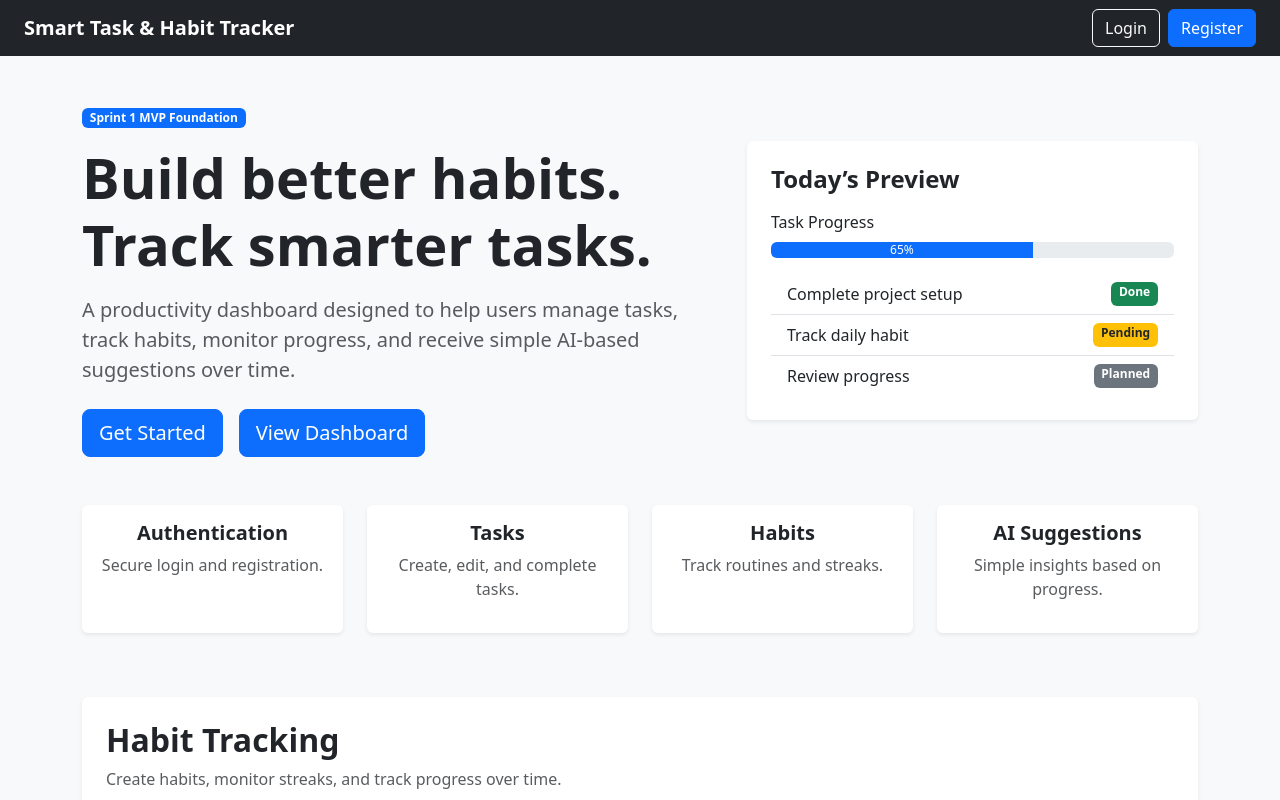
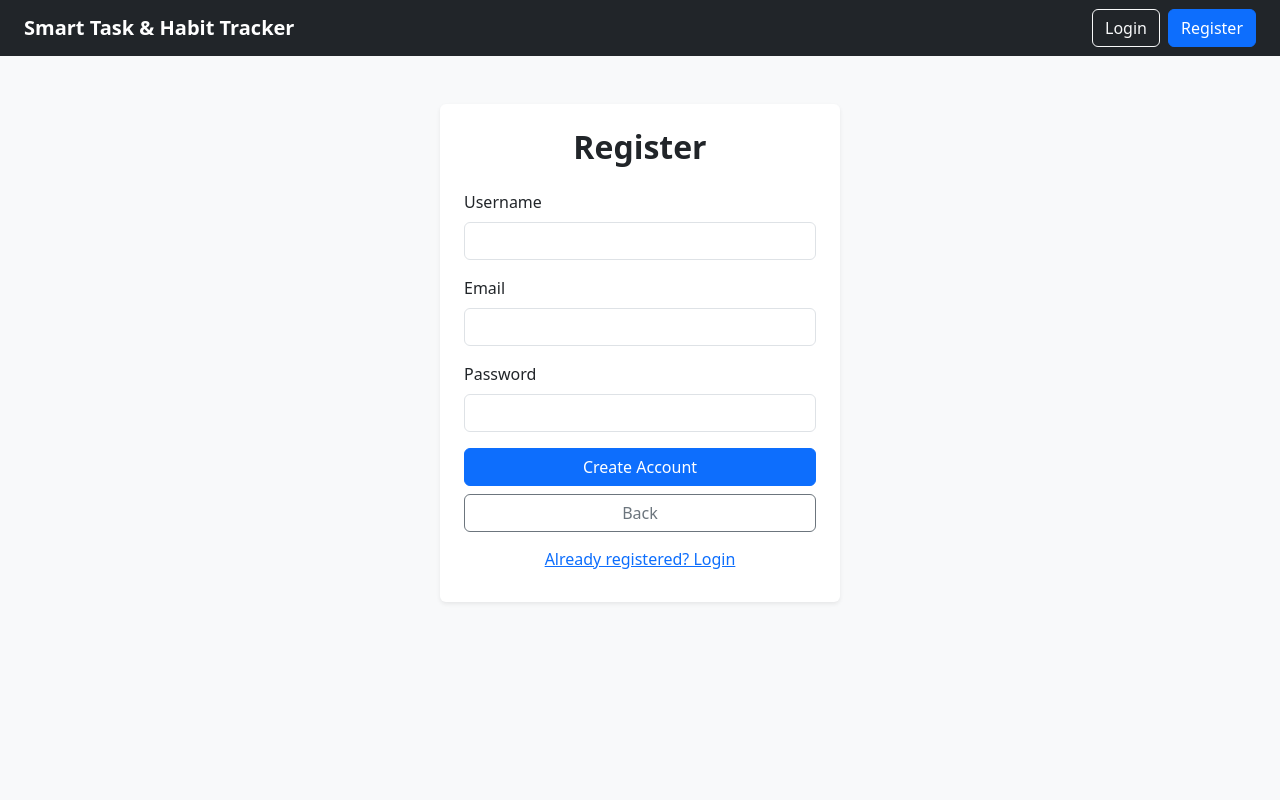
Before and after one commit to willykuheleloa/habit-tracker, a React (Vite) app in the folder client/: page / in a window 1280 px wide. Shown: the top 800 px of the page. Built offline with nearby package versions, Linux system fonts and the light colour scheme.

Commit message:
Scrum 29 completion

```diff
--- a/client/package.json
+++ b/client/package.json
@@ -12,7 +12,8 @@
   "dependencies": {
     "bootstrap": "^5.3.8",
     "react": "^18.3.1",
-    "react-dom": "^18.3.1"
+    "react-dom": "^18.3.1",
+    "react-router-dom": "^7.15.1"
   },
   "devDependencies": {
     "@eslint/js": "^9.13.0",
--- a/client/src/App.jsx
+++ b/client/src/App.jsx
@@ -1,4 +1,13 @@
 import { useEffect, useState } from "react";
+import {
+  getHabits,
+  getAnalytics,
+  createHabitRequest,
+  completeHabitRequest,
+  deleteHabitRequest,
+} from "./services/api";
+import Login from "./pages/Login";
+import Register from "./pages/Register";
 
 const demoAnalytics = {
   totalHabits: 3,
@@ -19,7 +28,9 @@ const demoAnalytics = {
 function App() {
   const [habits, setHabits] = useState([]);
   const [analyticsData, setAnalyticsData] = useState(null);
-  const [currentView, setCurrentView] = useState("home");
+  const [currentView, setCurrentView] = useState(
+    localStorage.getItem("token") ? "home" : "register",
+  );
   const [title, setTitle] = useState("");
   const [frequency, setFrequency] = useState("Daily");
 
@@ -28,20 +39,11 @@ function App() {
   const weeklyCompletions =
     analytics.weeklyCompletions || demoAnalytics.weeklyCompletions;
   const usingDemoAnalytics = !token || !analyticsData;
-  const weeklyMax = Math.max(
-    ...weeklyCompletions.map((item) => item.count),
-    1
-  );
+  const weeklyMax = Math.max(...weeklyCompletions.map((item) => item.count), 1);
 
   const fetchHabits = async () => {
     try {
-      const response = await fetch("http://localhost:5000/api/habits", {
-        headers: {
-          Authorization: `Bearer ${token}`,
-        },
-      });
-
-      const data = await response.json();
+      const data = await getHabits();
       setHabits(data);
     } catch (error) {
       console.error("Error fetching habits:", error);
@@ -50,17 +52,7 @@ function App() {
 
   const fetchAnalytics = async () => {
     try {
-      const response = await fetch("http://localhost:5000/api/analytics", {
-        headers: {
-          Authorization: `Bearer ${token}`,
-        },
-      });
-
-      const data = await response.json();
-      if (!response.ok) {
-        throw new Error(data.message || "Analytics request failed");
-      }
-
+      const data = await getAnalytics();
       setAnalyticsData(data);
     } catch (error) {
       console.error("Error fetching analytics:", error);
@@ -70,23 +62,18 @@ function App() {
   const createHabit = async (e) => {
     e.preventDefault();
 
+    if (!token) {
+      alert("Please log in before adding habits.");
+      return;
+    }
+
     try {
-      const response = await fetch("http://localhost:5000/api/habits", {
-        method: "POST",
-        headers: {
-          "Content-Type": "application/json",
-          Authorization: `Bearer ${token}`,
-        },
-        body: JSON.stringify({ title, frequency }),
-      });
-
-      const newHabit = await response.json();
+      const newHabit = await createHabitRequest({ title, frequency });
       setHabits([...habits, newHabit]);
       setTitle("");
       setFrequency("Daily");
-      if (token) {
+
       fetchAnalytics();
-      }
     } catch (error) {
       console.error("Error creating habit:", error);
     }
@@ -94,21 +81,12 @@ function App() {
 
   const completeHabit = async (id) => {
     try {
-      const response = await fetch(
-        `http://localhost:5000/api/habits/${id}/complete`,
-        {
-          method: "PATCH",
-          headers: {
-            Authorization: `Bearer ${token}`,
-          },
-        }
+      const updatedHabit = await completeHabitRequest(id);
+
+      setHabits(
+        habits.map((habit) => (habit._id === id ? updatedHabit : habit)),
       );
 
-      const updatedHabit = await response.json();
-
-      setHabits(
-        habits.map((habit) => (habit._id === id ? updatedHabit : habit))
-      );
       if (token) {
         fetchAnalytics();
       }
@@ -119,14 +97,10 @@ function App() {
 
   const deleteHabit = async (id) => {
     try {
-      await fetch(`http://localhost:5000/api/habits/${id}`, {
-        method: "DELETE",
-        headers: {
-          Authorization: `Bearer ${token}`,
-        },
-      });
+      await deleteHabitRequest(id);
 
       setHabits(habits.filter((habit) => habit._id !== id));
+
       if (token) {
         fetchAnalytics();
       }
@@ -148,9 +122,35 @@ function App() {
         <a className="navbar-brand fw-bold" href="#">
           Smart Task & Habit Tracker
         </a>
-        <div className="ms-auto">
-          <button className="btn btn-outline-light me-2">Login</button>
-          <button className="btn btn-primary">Register</button>
+        <div className="ms-auto d-flex align-items-center">
+          {token ? (
+            <button
+              className="btn btn-danger"
+              onClick={() => {
+                localStorage.removeItem("token");
+                setCurrentView("login");
+                window.location.reload();
+              }}
+            >
+              Logout
+            </button>
+          ) : (
+            <>
+              <button
+                className="btn btn-outline-light me-2"
+                onClick={() => setCurrentView("login")}
+              >
+                Login
+              </button>
+
+              <button
+                className="btn btn-primary"
+                onClick={() => setCurrentView("register")}
+              >
+                Register
+              </button>
+            </>
+          )}
         </div>
       </nav>
 
@@ -172,8 +172,21 @@ function App() {
                 suggestions over time.
               </p>
 
-            <button className="btn btn-primary btn-lg me-3">Get Started</button>
-            <button className="btn btn-primary btn-lg" onClick={() => setCurrentView("dashboard")}>
+              <button className="btn btn-primary btn-lg me-3">
+                Get Started
+              </button>
+              <button
+                className="btn btn-primary btn-lg"
+                onClick={() => {
+                  if (!token) {
+                    alert("Please log in first.");
+                    setCurrentView("login");
+                    return;
+                  }
+
+                  setCurrentView("dashboard");
+                }}
+              >
                 View Dashboard
               </button>
             </div>
@@ -199,7 +212,9 @@ function App() {
                     </li>
                     <li className="list-group-item d-flex justify-content-between">
                       Track daily habit
-                    <span className="badge bg-warning text-dark">Pending</span>
+                      <span className="badge bg-warning text-dark">
+                        Pending
+                      </span>
                     </li>
                     <li className="list-group-item d-flex justify-content-between">
                       Review progress
@@ -225,7 +240,9 @@ function App() {
               <div className="card h-100 border-0 shadow-sm">
                 <div className="card-body">
                   <h5 className="fw-bold">Tasks</h5>
-                <p className="text-muted">Create, edit, and complete tasks.</p>
+                  <p className="text-muted">
+                    Create, edit, and complete tasks.
+                  </p>
                 </div>
               </div>
             </div>
@@ -243,12 +260,20 @@ function App() {
               <div className="card h-100 border-0 shadow-sm">
                 <div className="card-body">
                   <h5 className="fw-bold">AI Suggestions</h5>
-                <p className="text-muted">Simple insights based on progress.</p>
+                  <p className="text-muted">
+                    Simple insights based on progress.
+                  </p>
                 </div>
               </div>
             </div>
           </div>
         </section>
+      )}
+
+      {currentView === "login" && <Login setCurrentView={setCurrentView} />}
+
+      {currentView === "register" && (
+        <Register setCurrentView={setCurrentView} />
       )}
 
       {currentView === "dashboard" && (
@@ -260,8 +285,8 @@ function App() {
                   <h2 className="fw-bold mb-2">Dashboard & Analytics</h2>
                   <p className="text-muted mb-0">
                     Current dashboard metrics use habit data. Task and overview
-                  analytics are structured for integration as those modules are
-                  completed.
+                    analytics are structured for integration as those modules
+                    are completed.
                   </p>
                 </div>
                 <div className="d-flex flex-column align-items-md-end gap-2">
@@ -293,7 +318,9 @@ function App() {
                     <div className="card h-100 border">
                       <div className="card-body">
                         <h6 className="text-muted">Current Habits</h6>
-                      <h3 className="fw-bold mb-0">{analytics.totalHabits}</h3>
+                        <h3 className="fw-bold mb-0">
+                          {analytics.totalHabits}
+                        </h3>
                       </div>
                     </div>
                   </div>
--- /dev/null
+++ b/client/src/pages/Register.jsx
@@ -0,0 +1,102 @@
+import { useState } from "react";
+import { registerUser } from "../services/api";
+
+function Register({ setCurrentView }) {
+  const [username, setUsername] = useState("");
+  const [email, setEmail] = useState("");
+  const [password, setPassword] = useState("");
+
+  const handleRegister = async (e) => {
+    e.preventDefault();
+
+    try {
+      const data = await registerUser({
+        name: username,
+        email,
+        password,
+      });
+
+      console.log("REGISTER SUCCESS:", data);
+
+      alert("Registration successful! Please log in.");
+
+      setCurrentView("login");
+    } catch (error) {
+      console.error(error);
+      alert("Registration failed");
+    }
+  };
+
+  return (
+    <section className="container py-5">
+      <div
+        className="card shadow-sm border-0 mx-auto"
+        style={{ maxWidth: "400px" }}
+      >
+        <div className="card-body p-4">
+          <h2 className="fw-bold mb-4 text-center">Register</h2>
+
+          <form onSubmit={handleRegister}>
+            <div className="mb-3">
+              <label className="form-label">Username</label>
+
+              <input
+                type="text"
+                className="form-control"
+                value={username}
+                onChange={(e) => setUsername(e.target.value)}
+                required
+              />
+            </div>
+
+            <div className="mb-3">
+              <label className="form-label">Email</label>
+
+              <input
+                type="email"
+                className="form-control"
+                value={email}
+                onChange={(e) => setEmail(e.target.value)}
+                required
+              />
+            </div>
+
+            <div className="mb-3">
+              <label className="form-label">Password</label>
+
+              <input
+                type="password"
+                className="form-control"
+                value={password}
+                onChange={(e) => setPassword(e.target.value)}
+                required
+              />
+            </div>
+
+            <button type="submit" className="btn btn-primary w-100">
+              Create Account
+            </button>
+
+            <button
+              type="button"
+              className="btn btn-outline-secondary w-100 mt-2"
+              onClick={() => setCurrentView("home")}
+            >
+              Back
+            </button>
+
+            <button
+              type="button"
+              className="btn btn-link w-100 mt-2"
+              onClick={() => setCurrentView("login")}
+            >
+              Already registered? Login
+            </button>
+          </form>
+        </div>
+      </div>
+    </section>
+  );
+}
+
+export default Register;
--- /dev/null
+++ b/client/src/pages/login.jsx
@@ -0,0 +1,79 @@
+import { useState } from "react";
+import { loginUser } from "../services/api";
+
+function Login({ setCurrentView }) {
+  const [email, setEmail] = useState("");
+  const [password, setPassword] = useState("");
+
+  const handleLogin = async (e) => {
+    e.preventDefault();
+
+    try {
+      const data = await loginUser({ email, password });
+
+      localStorage.setItem("token", data.token);
+
+      alert("Login successful!");
+
+      setCurrentView("home");
+
+      // window.location.reload();
+    } catch (error) {
+      console.error(error);
+      alert("Login failed");
+    }
+  };
+
+  return (
+    <section className="container py-5">
+      <div
+        className="card shadow-sm border-0 mx-auto"
+        style={{ maxWidth: "400px" }}
+      >
+        <div className="card-body p-4">
+          <h2 className="fw-bold mb-4 text-center">Login</h2>
+
+          <form onSubmit={handleLogin}>
+            <div className="mb-3">
+              <label className="form-label">Email</label>
+
+              <input
+                type="email"
+                className="form-control"
+                value={email}
+                onChange={(e) => setEmail(e.target.value)}
+                required
+              />
+            </div>
+
+            <div className="mb-3">
+              <label className="form-label">Password</label>
+
+              <input
+                type="password"
+                className="form-control"
+                value={password}
+                onChange={(e) => setPassword(e.target.value)}
+                required
+              />
+            </div>
+
+            <button type="submit" className="btn btn-primary w-100">
+              Login
+            </button>
+
+            <button
+              type="button"
+              className="btn btn-outline-secondary w-100 mt-2"
+              onClick={() => setCurrentView("home")}
+            >
+              Back
+            </button>
+          </form>
+        </div>
+      </div>
+    </section>
+  );
+}
+
+export default Login;
--- /dev/null
+++ b/client/src/services/api.js
@@ -0,0 +1,61 @@
+const API_URL = "http://localhost:5000/api";
+
+const getToken = () => localStorage.getItem("token");
+
+export const apiRequest = async (endpoint, options = {}) => {
+  const token = getToken();
+
+  const response = await fetch(`${API_URL}${endpoint}`, {
+    ...options,
+    headers: {
+      "Content-Type": "application/json",
+      ...(token && { Authorization: `Bearer ${token}` }),
+      ...options.headers,
+    },
+  });
+
+  const data = await response.json();
+
+  if (!response.ok) {
+    throw new Error(data.message || "API request failed");
+  }
+
+  return data;
+};
+
+export const loginUser = (userData) => {
+  return apiRequest("/auth/login", {
+    method: "POST",
+    body: JSON.stringify(userData),
+  });
+};
+
+export const registerUser = (userData) => {
+  return apiRequest("/auth/register", {
+    method: "POST",
+    body: JSON.stringify(userData),
+  });
+};
+
+export const getHabits = () => apiRequest("/habits");
+
+export const createHabitRequest = (habitData) => {
+  return apiRequest("/habits", {
+    method: "POST",
+    body: JSON.stringify(habitData),
+  });
+};
+
+export const completeHabitRequest = (id) => {
+  return apiRequest(`/habits/${id}/complete`, {
+    method: "PATCH",
+  });
+};
+
+export const deleteHabitRequest = (id) => {
+  return apiRequest(`/habits/${id}`, {
+    method: "DELETE",
+  });
+};
+
+export const getAnalytics = () => apiRequest("/analytics");
```
Also changed, not shown: client/pages/Register.jsx (added), 1 other file (tests, documents, lock files or other folders). Lines whose indentation alone changed are shown as unchanged.
